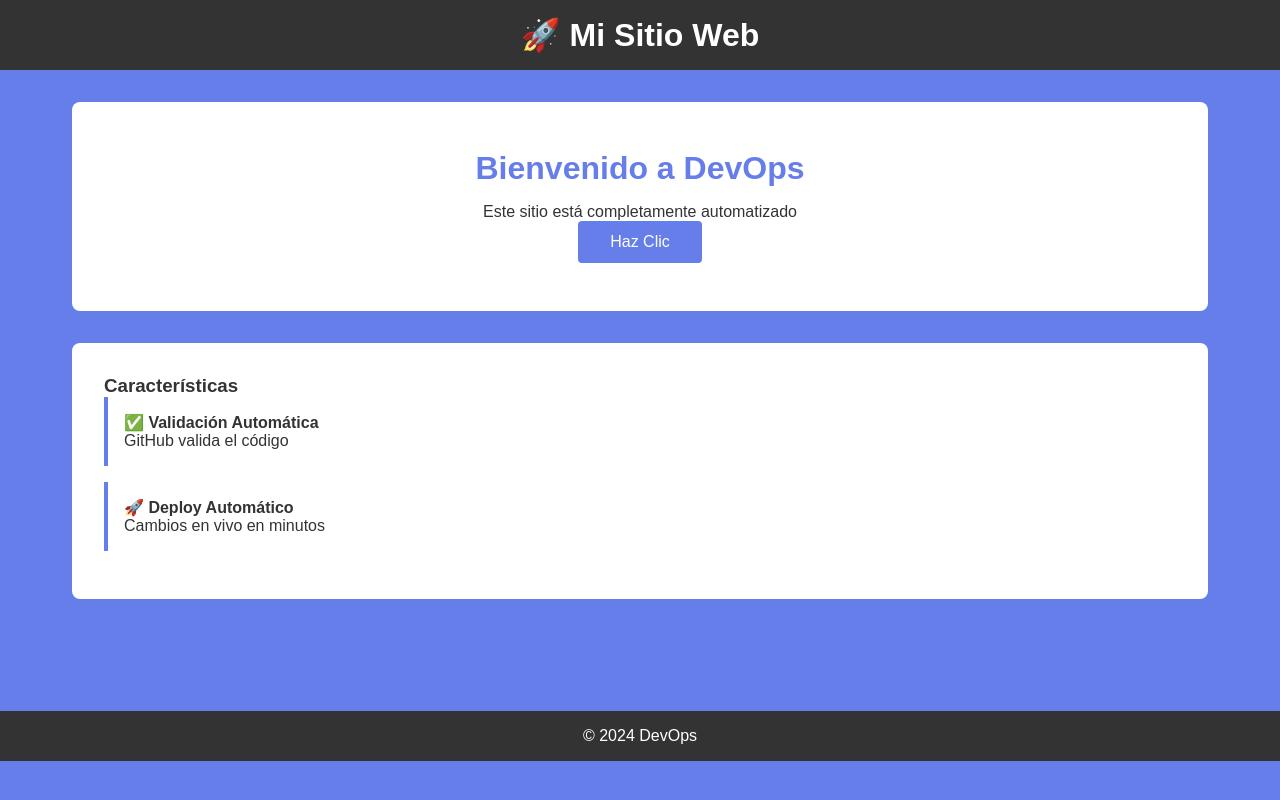
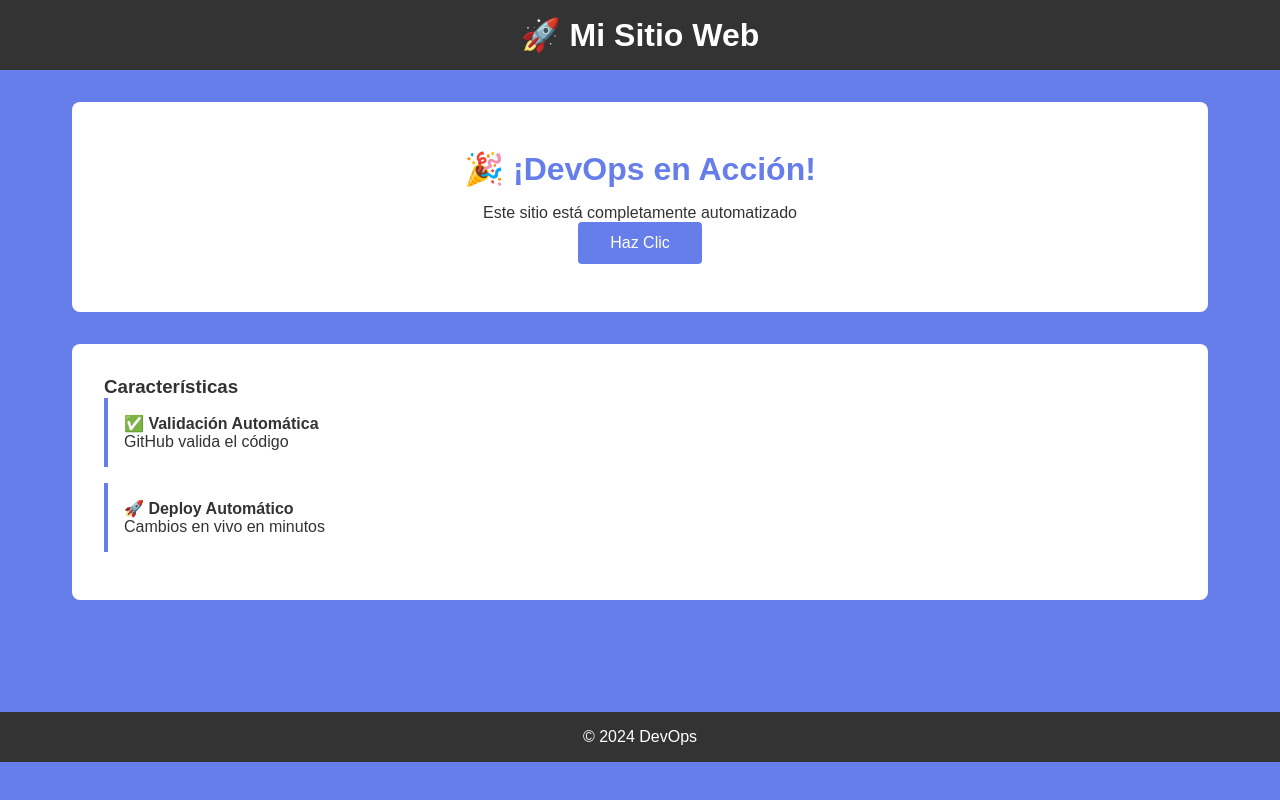
Before and after one commit to juanbajanag/mi-sitio-web, a website: page src/index.html in a window 1280 px wide. Drawn offline with Linux system fonts and the light colour scheme.

Commit message:
feat: actualizar mensaje

```diff
--- a/src/index.html
+++ b/src/index.html
@@ -12,7 +12,7 @@
     </header>
     <main>
         <section class="hero">
-            <h2>Bienvenido a DevOps</h2>
+            <h2>🎉 ¡DevOps en Acción!</h2>
             <p>Este sitio está completamente automatizado</p>
             <button id="btn">Haz Clic</button>
         </section>
```
